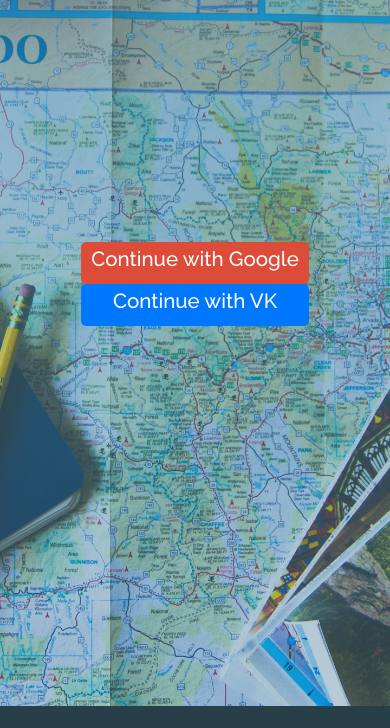
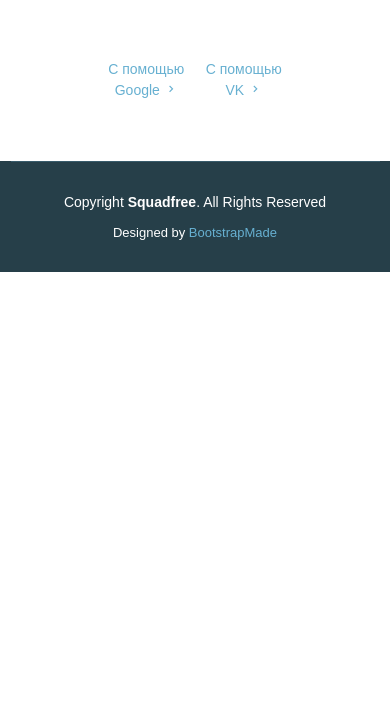
Before and after one commit to ProtKsen/impression_keeper, a Django app: page /authenticate/login/ in a window 390 px wide. Shown: the part 228-956 px from the top of the page. After the commit the page ends 500 px from the top, so only its background shows below. Run offline with Django 4.2, Linux system fonts and the light colour scheme; some libraries are stand-ins or nearby versions.

Commit message:
Add authentication with vk

```diff
--- a/src/authentication/templates/login.html
+++ b/src/authentication/templates/login.html
@@ -10,33 +10,24 @@
 
 {% block content %}
 
-<section id="hero">
-    <div class="hero-container" data-aos="fade-up">
-        <div class="row d-flex justify-content-center align-items-center h-200">
+<section id="services" class="services">
+    <div class="container">
 
-            <div class="col-md-auto">
-                <div class="row">
-                    <a class="btn btn-primary "
-                    style="background-color: #dd4b39; border: #dd4b39;"
-                    href="{% provider_login_url 'google' action='reauthenticate' %}"
-                    role="button">
-                    <h3> Continue with Google </h3>
-                    </a>
+        <div class="section-title" data-aos="fade-in" data-aos-delay="100">
+            <h2> Войти в личный кабинет </h2>
+        </div>
+        <div class="content">
+
+            <div class="row justify-content-center">
+                <div class="col-3 text-center">
+                    <a href="{% provider_login_url 'google' action='reauthenticate' %}" class="services-btn"> C помощью Google <i class="bx bx-chevron-right"></i></a>
                 </div>
-
-                <div class="row">
-                    <a class="btn btn-primary "
-                        style="background-color: #0077FF; border: #0077FF;"
-                        href="#"
-                        role="button">
-                        <h3> Continue with VK </h3>
-                    </a>
+                <div class="col-3 text-center">
+                    <a href="{% provider_login_url 'vk' action='reauthenticate' %}" class="services-btn"> C помощью VK <i class="bx bx-chevron-right"></i></a>
                 </div>
-
             </div>
-
         </div>
     </div>
-</section><!-- End Hero -->
+</section>
 
 {% endblock content %}
```
Also changed, not shown: src/config/settings.py (+8 -1 lines).
